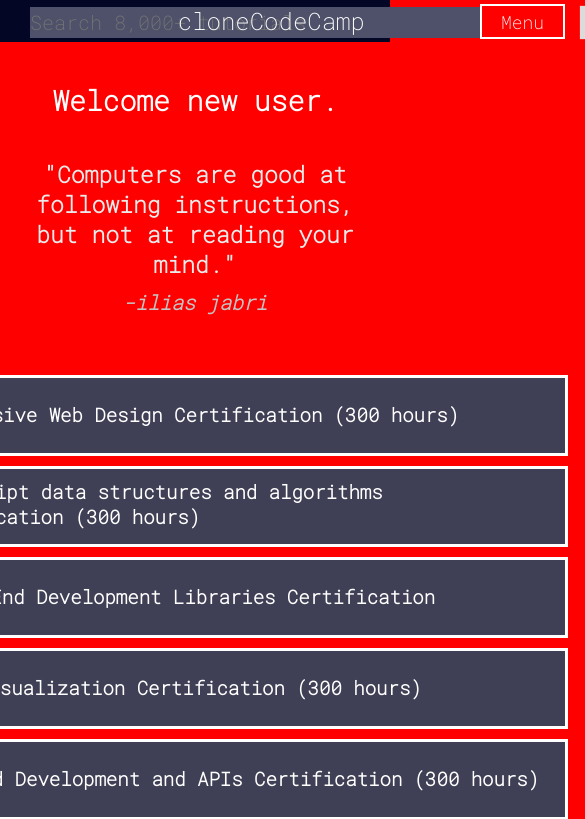
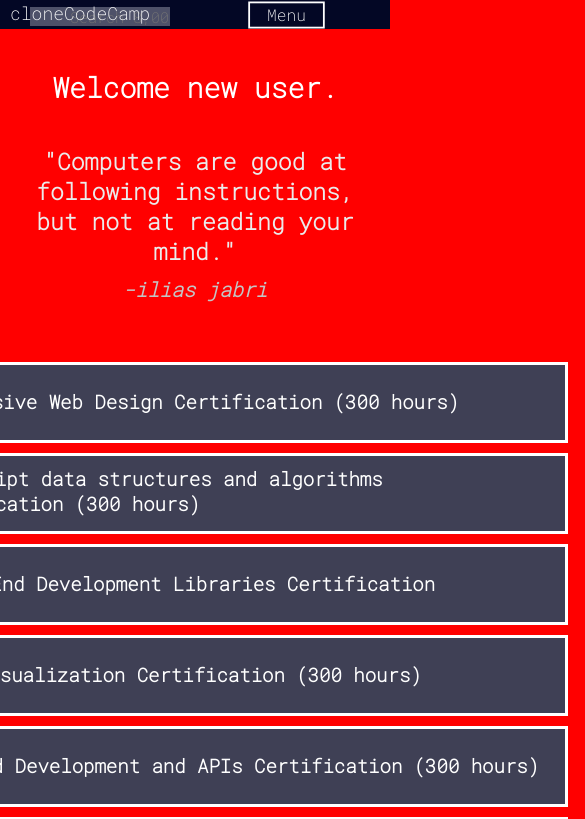
Before and after one commit to ilias-jabri/freeCodeCampLandingPage-clone, a plain HTML site: page index.html in a window 390 px wide. Shown: the top 819 px of the page, 585 px wide, since content can reach past the window. Drawn offline with Linux system fonts and the light colour scheme.

Commit message:
Update style.css

```diff
--- a/style.css
+++ b/style.css
@@ -12,17 +12,16 @@ body{
 nav{
     background-color: rgb(3, 7, 37);
     width: 100%;
-    height: 42px;
+    height: 40px;
     display: grid;
     grid-template-columns: repeat(10,1fr);
 }
 #logo{
     position: absolute;
-    left: 43%;
-    padding-left: 10px;
+    left: 50%;
+    transform: translate(-100px);
     padding-top: 5px;
     background-color: transparent;
-    grid-column: 5/6;
     color: rgb(255, 255, 255);
     font-size: 24px;
     font-family: 'Inconsolata', monospace;
@@ -167,28 +166,74 @@ main{
     color: white;
     background-color: transparent;
 }
+
+#s-icon{
+    color: white;
+    position: absolute;
+    background-color: transparent;
+    left: 40px;
+    top: 13px;
+}
+#search-div{
+
+}
 #search-section{
-
     border: none;
-    padding: 0px;
+    padding-left: 40px;
     font-weight: 100;
     font-family: 'Inconsolata', monospace;
     font-family: 'Roboto Mono', monospace;
-    font-size: 20px;
+    font-size: 15px;
     color: rgb(255, 255, 255);
     margin-left: 30px;
     background-color: rgb(78, 81, 105);
     margin-top: 7px;
-    height: 70%;
-    width: 450px;
+    height: 60%;
+    width: 25vw;
 }
 #search-section:focus{
     outline: none;
 
 }
 
-@media (max-width: 800px){
+@media (max-width: 1000px){
+
+    #search-div{
+        visibility: hidden;
+    }
+    #logo{
+        top: -2px;
+        left: 10px;
+        transform: translate(0px);
+    }
+}
+@media (max-width: 600px){
+
+    #logo{
+        font-size: 18px;
+        top: -4px;
+        left: 10px;
+        transform: translate(0px);
+    }
     body{
         background-color: red;
     }
+    #Profile-btn{
+        visibility: hidden;
+    }
+    #Menu-btn{
+        transform: scale(0.9);
+        margin: 0px;
+
+    }
+    #left-nav{
+
+        right: 0px;
+        top: 0px;
+        position: absolute;
+        grid-column: 10/11;
+        background-color: transparent;
+        display: flex;
+    }
+
 }
```
